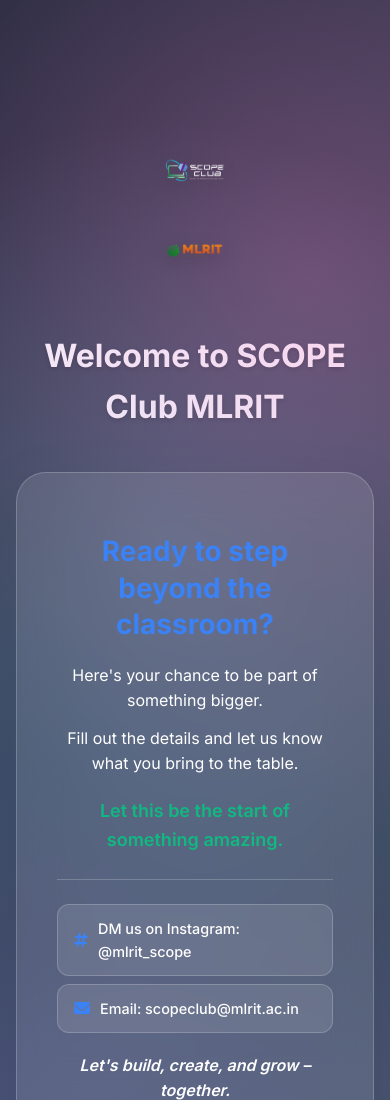
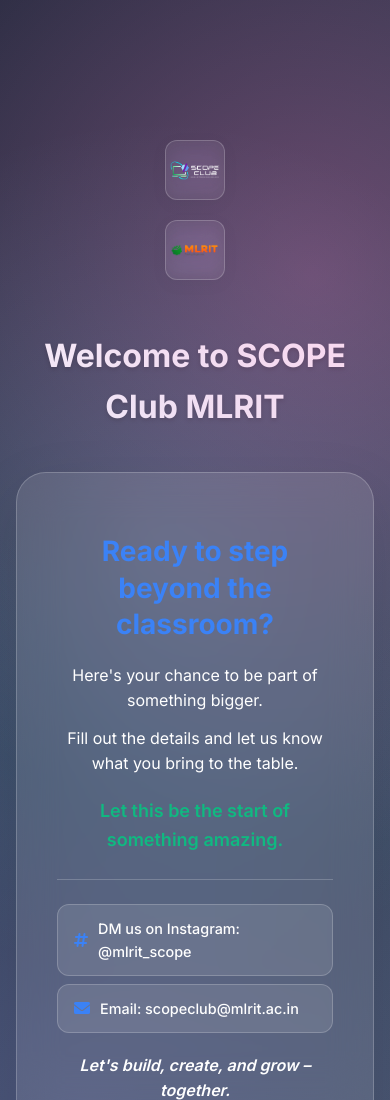
Before and after one commit to jbreddy1/scope-recruitments, a plain HTML site: page index.html in a window 390 px wide. Shown: the top 1100 px of the page. Drawn offline with Linux system fonts and the light colour scheme.

Commit message:
Add background and enhance visibility of logos with brightness and contrast filters

```diff
--- a/styles.css
+++ b/styles.css
@@ -104,13 +104,20 @@
     width: 120px;
     height: 120px;
     object-fit: contain;
-    filter: drop-shadow(0 4px 8px rgba(0, 0, 0, 0.2));
+    background: rgba(255, 255, 255, 0.1);
+    border-radius: 12px;
+    padding: 8px;
+    filter: drop-shadow(0 4px 8px rgba(0, 0, 0, 0.2)) brightness(1.1) contrast(1.2);
     transition: transform 0.3s ease, filter 0.3s ease;
+    backdrop-filter: blur(10px);
+    border: 1px solid rgba(255, 255, 255, 0.2);
 }
 
 .clean-logo:hover {
     transform: scale(1.05);
-    filter: drop-shadow(0 6px 12px rgba(0, 0, 0, 0.3));
+    filter: drop-shadow(0 6px 12px rgba(0, 0, 0, 0.3)) brightness(1.3) contrast(1.4);
+    background: rgba(255, 255, 255, 0.2);
+    border: 1px solid rgba(255, 255, 255, 0.4);
 }
 
 .scope-logo .logo-icon {
@@ -836,6 +843,7 @@
     .clean-logo {
         width: 80px;
         height: 80px;
+        padding: 6px;
     }
 
     .logo-text h2 {
@@ -1023,6 +1031,7 @@
     .clean-logo {
         width: 60px;
         height: 60px;
+        padding: 4px;
     }
 }
 
```
